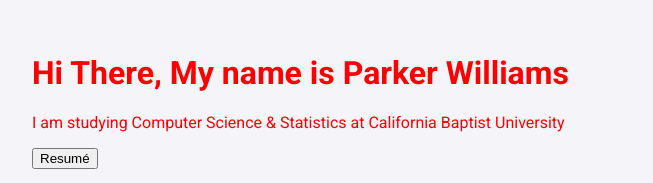
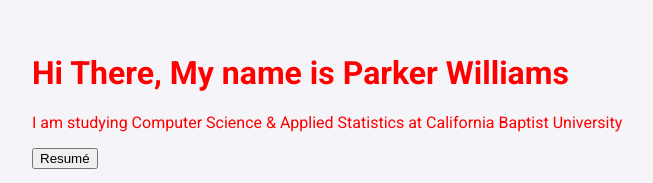
Before and after one commit to ParkerWilliams1/portfolio-v1, a React (Create React App) app: page / in a window 1280 px wide. Shown: the part 389-572 px from the top of the page, without its empty margins (258-911 px from the left). Built offline with nearby package versions, Linux system fonts and the light colour scheme.

Commit message:
updated about me

```diff
--- a/src/AboutMe.js
+++ b/src/AboutMe.js
@@ -6,7 +6,7 @@ function AboutMe() {
       <div className="container">
         <div className="text-content">
           <h1>Hi There, My name is Parker Williams</h1>
-          <p>I am studying Computer Science & Statistics at California Baptist University</p>
+          <p>I am studying Computer Science & Applied Statistics at California Baptist University</p>
 
           <a href="/ParkerWilliams_Resume.pdf" target="_blank" rel="noopener noreferrer">
               <button>Resumé</button>
```
